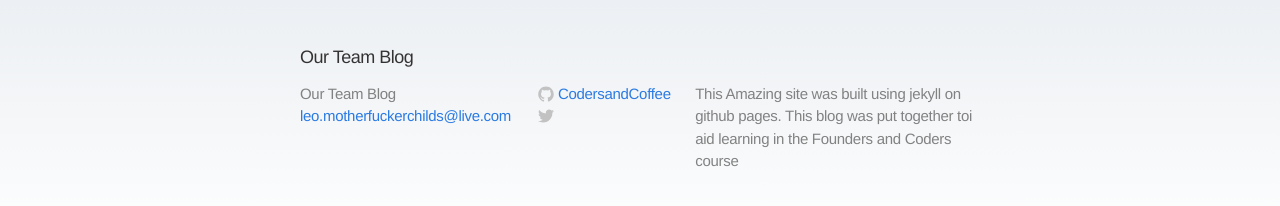
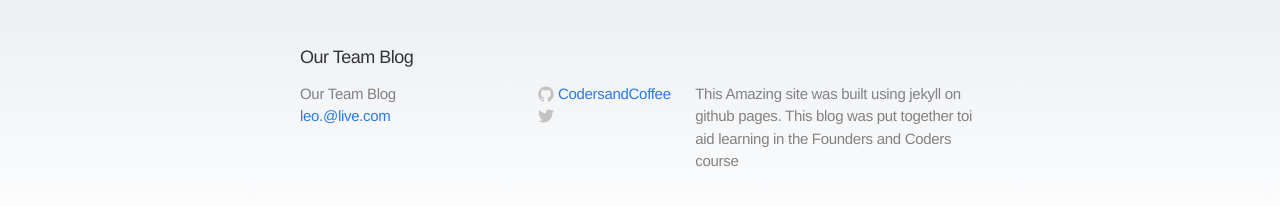
Before and after one commit to leochilds/digitalalchemy, a Jekyll site: the page built from index.html, in a window 1280 px wide. Shown: the part 430-636 px from the top of the page. Built offline with Jekyll 4.4.1, drawn with Linux system fonts in a browser that asks for light colours; nearby versions of some CDN libraries; comment, search, counter and statistics services are not loaded.

Commit message:
Update _config.yml

```diff
--- a/_config.yml
+++ b/_config.yml
@@ -1,6 +1,6 @@
 # Site settings
 title: Our Team Blog
-email: leo.motherfuckerchilds@live.com
+email: leo.@live.com
 description: "This Amazing site was built using jekyll on github pages. This blog was put together toi aid learning in the Founders and Coders course"
 baseurl: "/leodev"
 url: "http://yourdomain.com"
```
